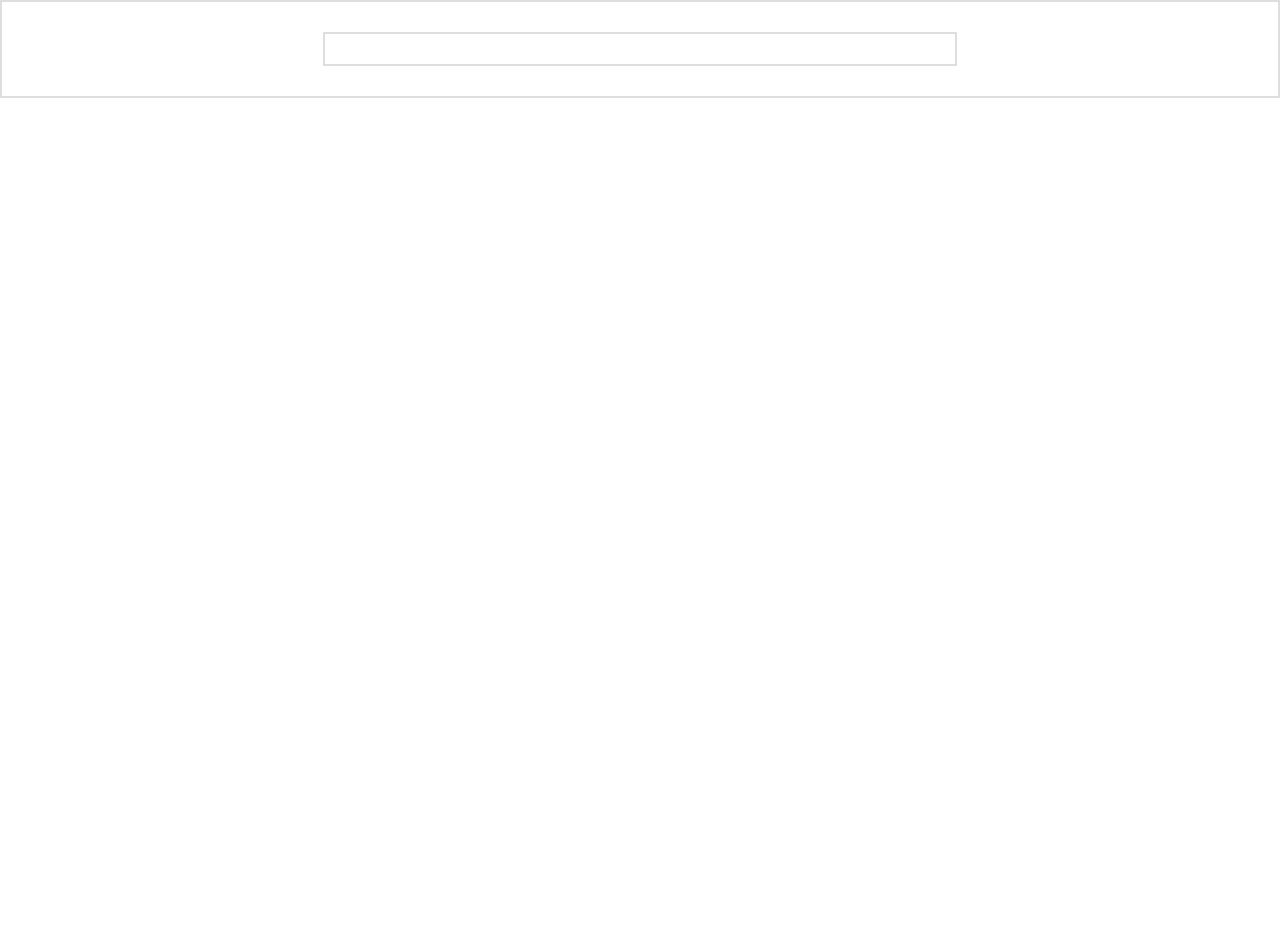
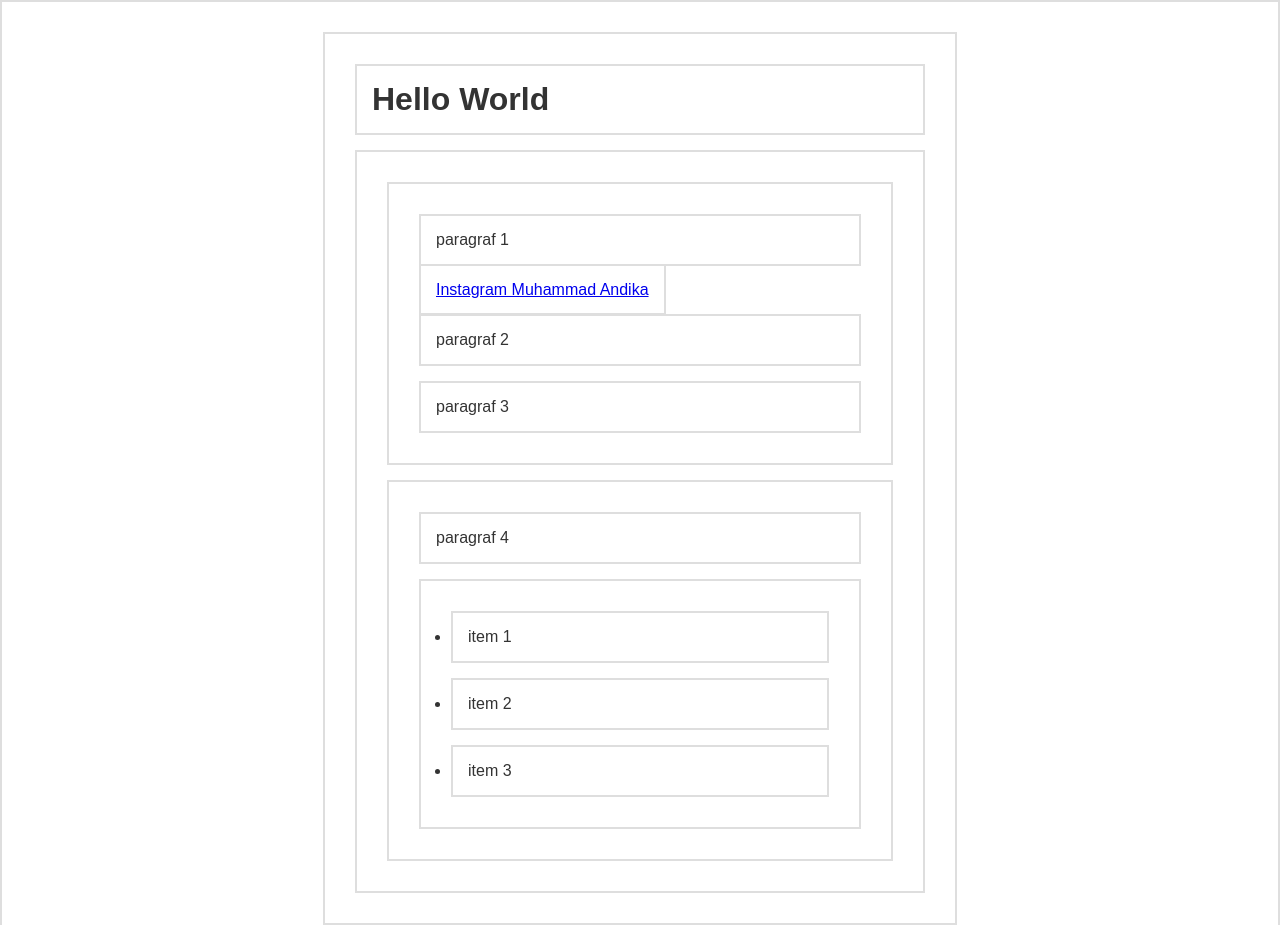
Before and after one commit to akrn27/jsDom, a plain HTML site: page JSDOM5.html in a window 1280 px wide. Shown: the top 925 px of the page. Before the commit the page ends 800 px from the top, so only its background shows below. Drawn offline with Linux system fonts and the light colour scheme.

Commit message:
add some script html in JSDOM5

```diff
--- a/JS&DOM#5.html
+++ b/JSDOM5.html
@@ -26,6 +26,23 @@
 </head>
 <body>
 
+  <h1 id="judul">Hello World</h1>
+  <div id="container">
+      <section id="a">
+          <p class="p1">paragraf 1</p>
+          <a href="#">Instagram Muhammad Andika</a>
+          <p class="p2">paragraf 2</p>
+          <p class="p3">paragraf 3</p>
+      </section>
+      <section id="b">
+          <p>paragraf 4</p>
+          <ul>
+              <li>item 1</li>
+              <li>item 2</li>
+              <li>item 3</li>
+          </ul>
+      </section>
+  </div>
 
 
 </body>
```
